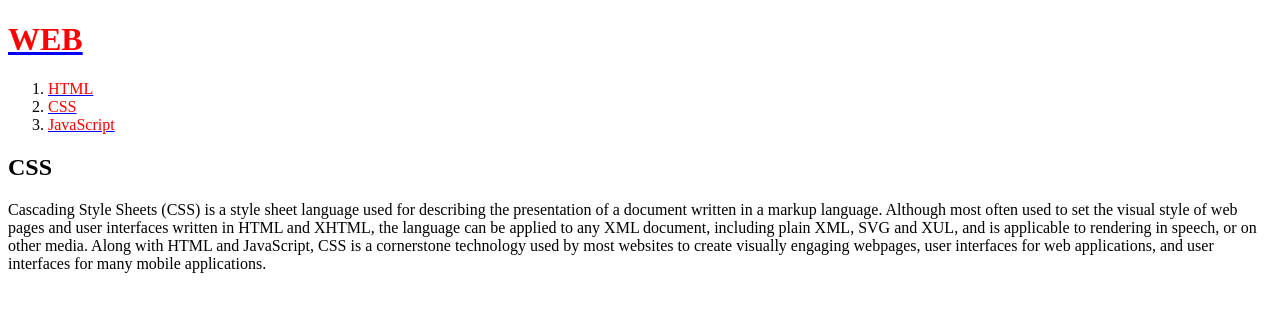
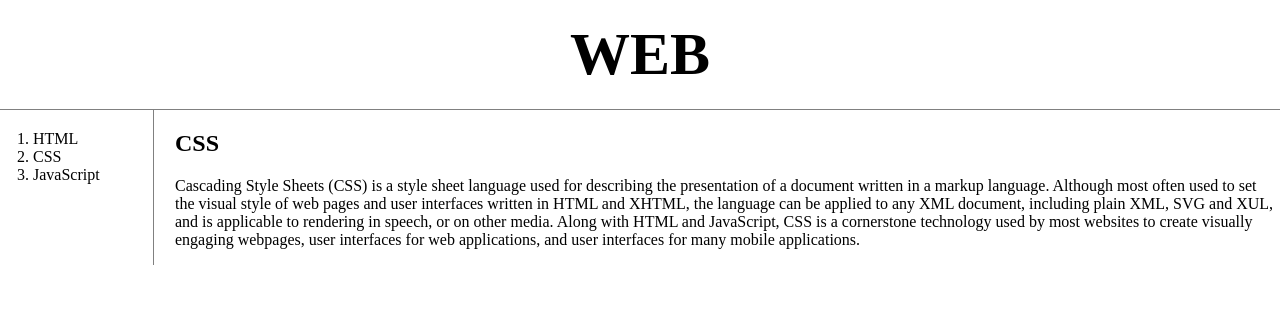
Before and after one commit to rebrother/web1, a plain HTML site: page 2.html in a window 1280 px wide. Drawn offline with Linux system fonts and the light colour scheme.

Commit message:
Add files via upload

```diff
--- a/2.html
+++ b/2.html
@@ -3,17 +3,22 @@
 <head>
   <title>WEB-1 CSS</title>
   <meta charset="utf-8">
+  <link rel="stylesheet" href="style.css">
 </head>
 <body>
-  <h1><a href="index.html"><font color="red">WEB</font></a></h1>
+  <h1><a href="index.html">WEB</a></h1>
+  <div id="grid">
     <ol>
-    <li><a href="1.html"><font color="red">HTML</font></a></li>
-    <li><a href="2.html"><font color="red">CSS</font></a></li>
-    <li><a href="3.html"><font color="red">JavaScript</font></a></li>
+      <li><a href="1.html" >HTML</a></li>
+      <li><a href="2.html" id="active">CSS</a></li>
+      <li><a href="3.html">JavaScript</a></li>
     </ol>
+  <div id="article">
     <h2>CSS</h2>
     <p>
     Cascading Style Sheets (CSS) is a style sheet language used for describing the presentation of a document written in a markup language. Although most often used to set the visual style of web pages and user interfaces written in HTML and XHTML, the language can be applied to any XML document, including plain XML, SVG and XUL, and is applicable to rendering in speech, or on other media. Along with HTML and JavaScript, CSS is a cornerstone technology used by most websites to create visually engaging webpages, user interfaces for web applications, and user interfaces for many mobile applications.
     </p>
+  </div>
+</div>
 </body>
 </html>
--- /dev/null
+++ b/style.css
@@ -0,0 +1,43 @@
+body {
+  margin:0;
+}
+a {
+  color:black;
+  text-decoration: none;
+}
+h1 {
+  font-size: 60px;
+  font-weight: bold;
+  text-align: center;
+  border-bottom:1px solid gray;
+  margin:0;
+  padding:20px;
+}
+ol {
+  border-right: 1px solid gray;
+  width:100px;
+  margin:0;
+  padding:20px;
+}
+#grid {
+  display: grid;
+  grid-template-columns: 150px 1fr;
+}
+#grid ol{
+  padding-left: 33px;
+}
+#grid #article{
+  padding-left: 25px;
+}
+
+@media(max-width:800px){
+  #grid {
+    display: block;
+  }
+  ol {
+    border-right:none;
+  }
+  h1 {
+    border-bottom:none;
+  }
+}
```
Also changed, not shown: 1.html (+8 -4 lines), 3.html (+5 -1 lines), index.html (+5 -0 lines). Lines whose indentation alone changed are shown as unchanged.
